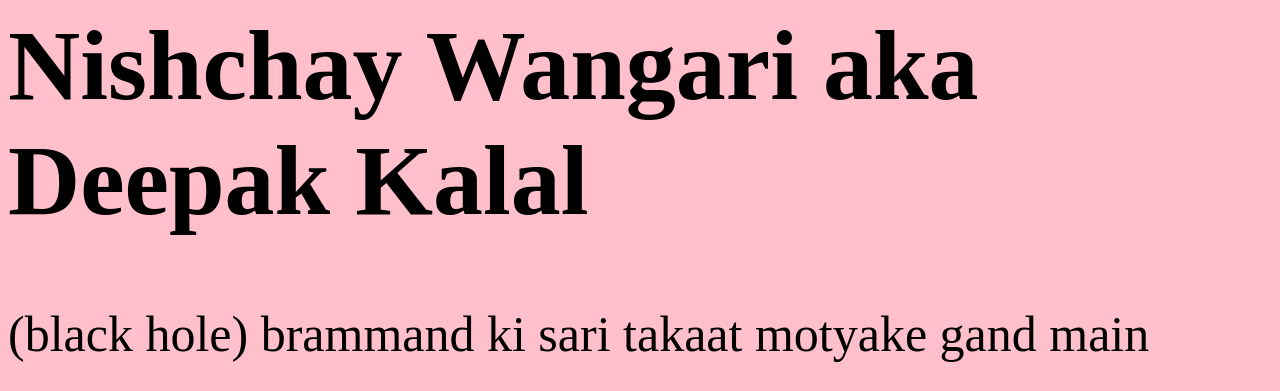
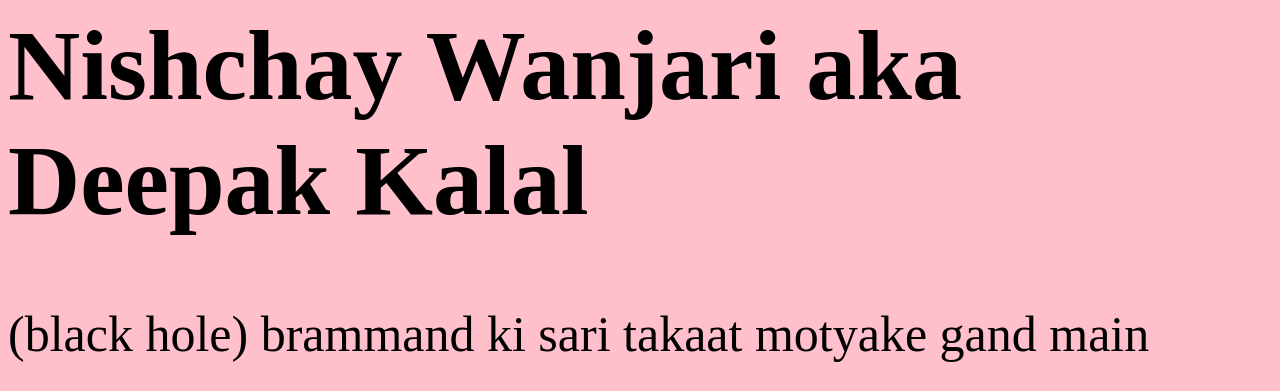
Before and after one commit to subh1998/motya.github.io, a plain HTML site: page index.html in a window 1280 px wide. Shown: the top 391 px of the page. Drawn offline with Linux system fonts and the light colour scheme.

Commit message:
Update index.html

```diff
--- a/index.html
+++ b/index.html
@@ -1,4 +1,4 @@
 <link rel="stylesheet" href="m.css">
-<h1 id="abb"> Nishchay Wangari aka Deepak Kalal</h2>
+<h1 id="abb"> Nishchay Wanjari aka Deepak Kalal</h2>
     <p>(black hole) brammand ki sari takaat motyake gand main </p>
     <img src="https://yt3.ggpht.com/ytc/AKedOLSjIWE-P4NGrBl6CpzTnSJV_v0os3lX-TlaGaEL=s900-c-k-c0x00ffffff-no-rj">
```
